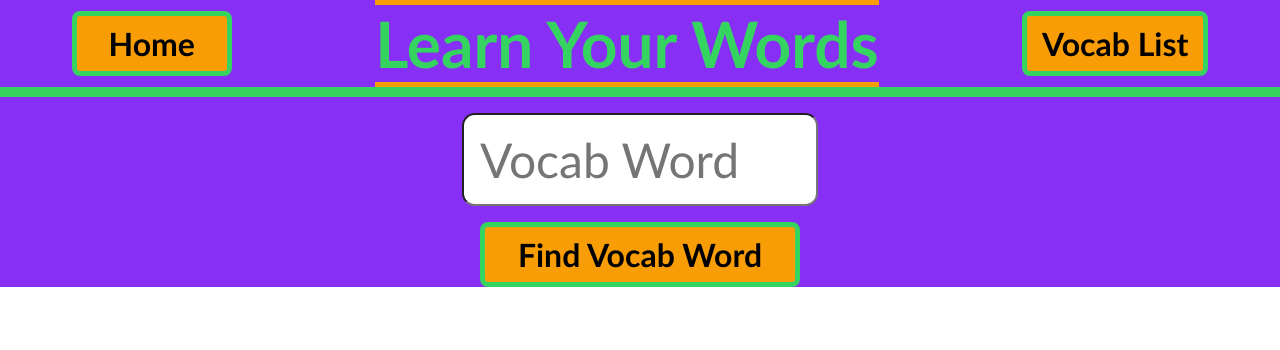
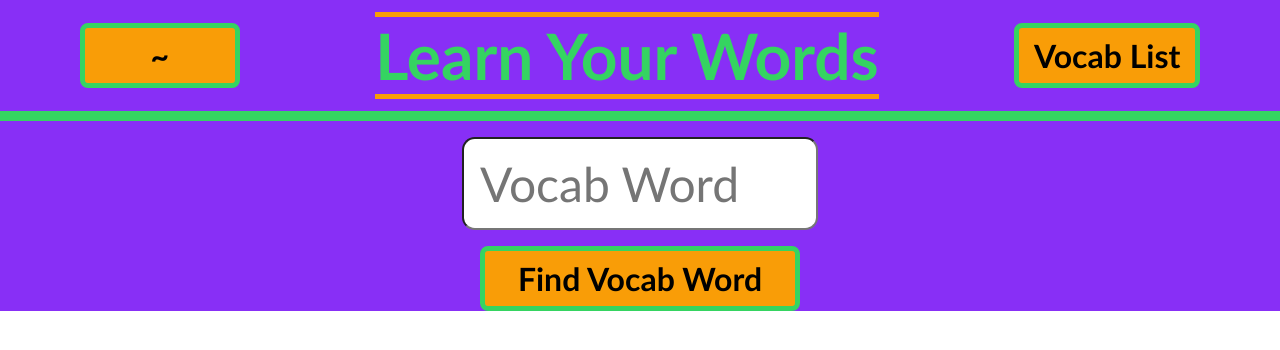
Before and after one commit to nwgambee/learn-your-words, a React (Create React App) app: page / in a window 1280 px wide. Shown: the top 350 px of the page. Built offline with nearby package versions, Linux system fonts and the light colour scheme.

Commit message:
Add padding to header and remove Home text from within button

```diff
--- a/src/components/Header/Header.js
+++ b/src/components/Header/Header.js
@@ -6,7 +6,7 @@ import { Link } from 'react-router-dom';
 const Header = () => {
   return (
     <header className='header'>
-      <button className='home-btn'>Home</button>
+      <button className='home-btn'>~</button>
       <Link to={'/'} className='main-title'>Learn Your Words</Link>
       <Link className='vocab-list-btn' to={'/vocab-list'}>Vocab List</Link>
     </header>
--- a/src/components/Header/Header.scss
+++ b/src/components/Header/Header.scss
@@ -8,6 +8,7 @@
   display: flex;
   flex-direction: row;
   justify-content: space-around;
+  padding: .75rem;
   align-items: center;
   border-bottom: 10px solid #35D461;
 }
```
